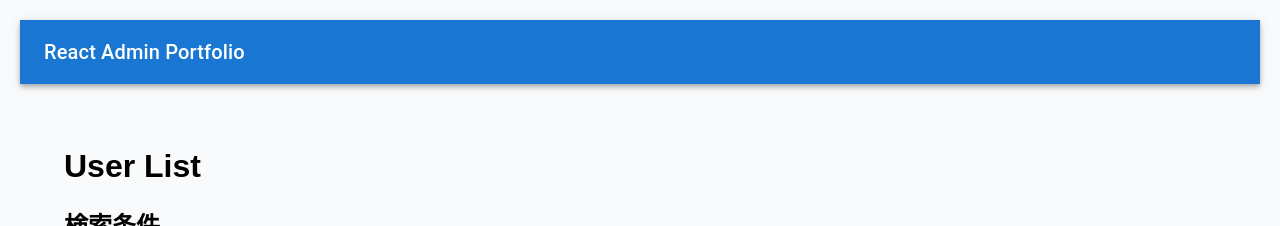
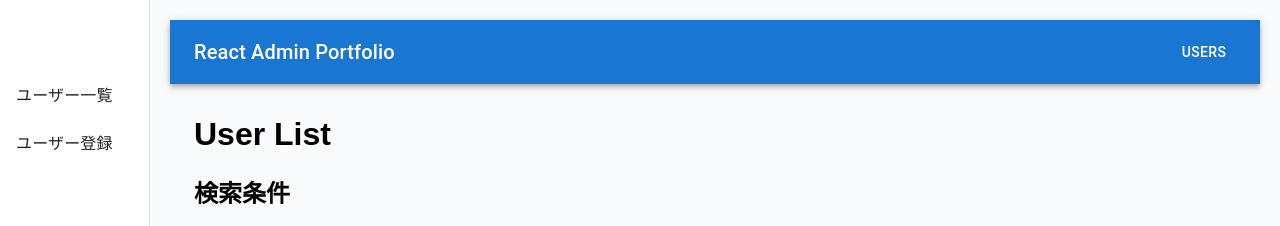
Before and after one commit to tetsumaru-tech/portfolio-react-admin-system, a React (Vite) app: page / in a window 1280 px wide. Shown: the top 226 px of the page. Built offline with nearby package versions, Linux system fonts and the light colour scheme; no server answers.

Commit message:
サイドバー

```diff
--- a/src/components/AppHeader.tsx
+++ b/src/components/AppHeader.tsx
@@ -1,4 +1,6 @@
-import { AppBar, Toolbar, Typography } from '@mui/material';
+import { AppBar, Toolbar, Typography, Button } from '@mui/material';
+
+import { DRAWER_WIDTH } from '@/constants';
 
 /**
  * アプリケーションのヘッダーコンポーネント
@@ -6,11 +8,18 @@ import { AppBar, Toolbar, Typography } from '@mui/material';
  */
 export function AppHeader() {
   return (
-    <AppBar position="static">
+    <AppBar
+      position="static"
+      sx={{
+        width: `calc(100% - ${DRAWER_WIDTH}px)`,
+        ml: `${DRAWER_WIDTH}px`,
+      }}
+    >
       <Toolbar>
-        <Typography variant="h6" component="div">
+        <Typography variant="h6" sx={{ flexGrow: 1 }}>
           React Admin Portfolio
         </Typography>
+        <Button color="inherit">Users</Button>
       </Toolbar>
     </AppBar>
   );
--- /dev/null
+++ b/src/components/AppSidebar.tsx
@@ -0,0 +1,41 @@
+import {
+  Drawer,
+  List,
+  ListItemButton,
+  ListItemText,
+  Toolbar,
+} from '@mui/material';
+import { Link } from 'react-router-dom';
+
+import { ROUTEPATTERNS, DRAWER_WIDTH } from '@/constants';
+
+/**
+ * アプリケーションのサイドバー コンポーネント
+ * @returns アプリケーションのサイドバーを表示する JSX
+ */
+export function AppSidebar() {
+  return (
+    <Drawer
+      variant="permanent"
+      anchor="left"
+      sx={{
+        width: DRAWER_WIDTH,
+        flexShrink: 0,
+        '& .MuiDrawer-paper': {
+          width: DRAWER_WIDTH,
+          boxSizing: 'border-box',
+        },
+      }}
+    >
+      <Toolbar />
+      <List>
+        <ListItemButton component={Link} to={ROUTEPATTERNS.USERS}>
+          <ListItemText primary="ユーザー一覧" />
+        </ListItemButton>
+        <ListItemButton component={Link} to={ROUTEPATTERNS.USER_CREATE}>
+          <ListItemText primary="ユーザー登録" />
+        </ListItemButton>
+      </List>
+    </Drawer>
+  );
+}
--- a/src/components/index.ts
+++ b/src/components/index.ts
@@ -4,3 +4,4 @@ export * from './ToastProvider';
 export * from './AppDataGrid';
 export * from './AppContainer';
 export * from './AppHeader';
+export * from './AppSidebar';
--- a/src/constants/index.ts
+++ b/src/constants/index.ts
@@ -1 +1,2 @@
 export * from './routes';
+export * from './layout';
--- /dev/null
+++ b/src/constants/layout.ts
@@ -0,0 +1 @@
+export const DRAWER_WIDTH = 150;
--- a/src/layouts/MainLayout.tsx
+++ b/src/layouts/MainLayout.tsx
@@ -1,6 +1,7 @@
+import { Box } from '@mui/material';
 import { Outlet } from 'react-router-dom';
 
-import { AppHeader, AppContainer } from '@/components';
+import { AppHeader, AppContainer, AppSidebar } from '@/components';
 
 /**
  * アプリケーションのメインレイアウトコンポーネント
@@ -11,9 +12,19 @@ export function MainLayout() {
   return (
     <>
       <AppHeader />
-      <AppContainer sx={{ mt: 8 }}>
-        <Outlet />
-      </AppContainer>
+      <Box display="flex">
+        <AppSidebar />
+        <Box
+          component="main"
+          sx={{
+            flexGrow: 1,
+          }}
+        >
+          <AppContainer>
+            <Outlet />
+          </AppContainer>
+        </Box>
+      </Box>
     </>
   );
 }
```
